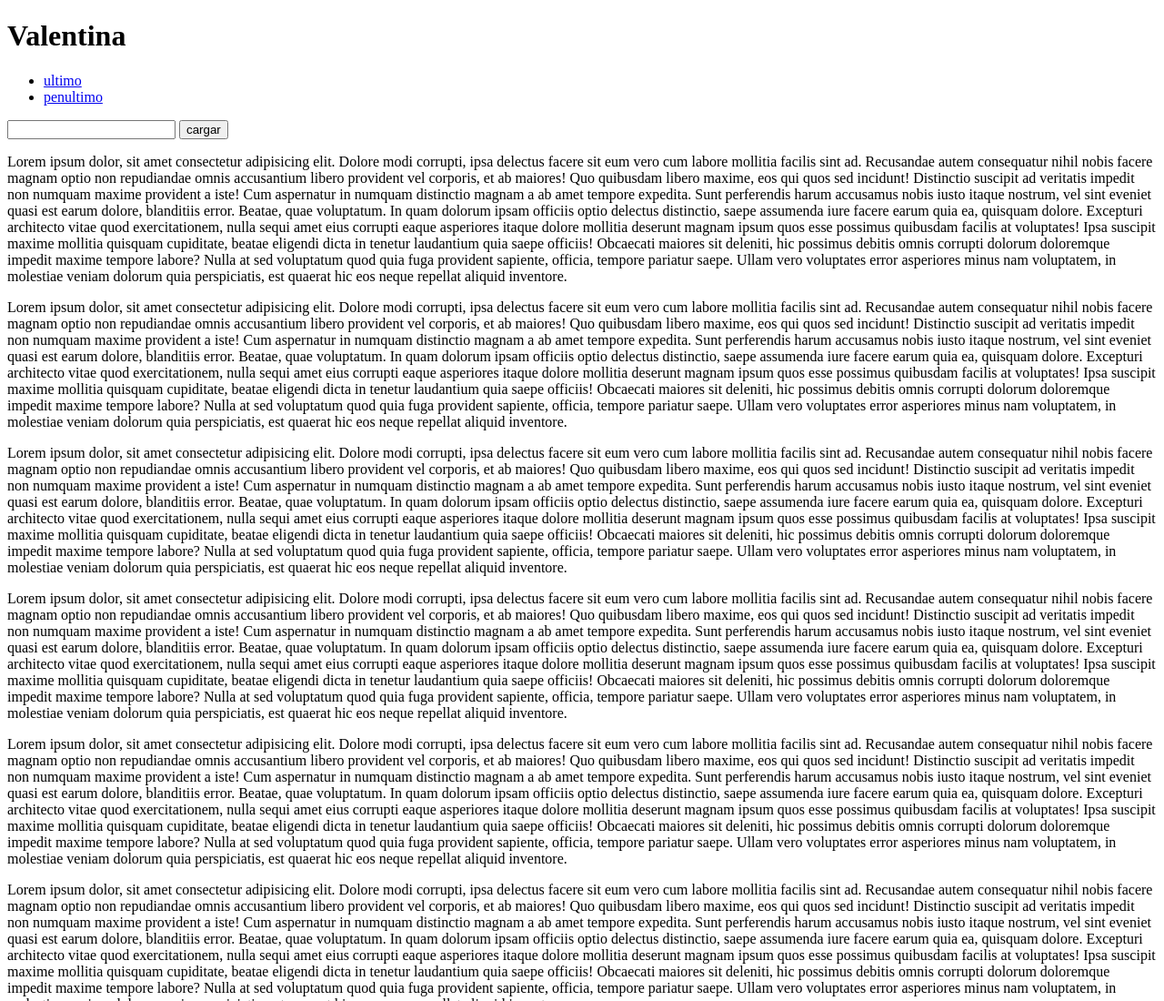
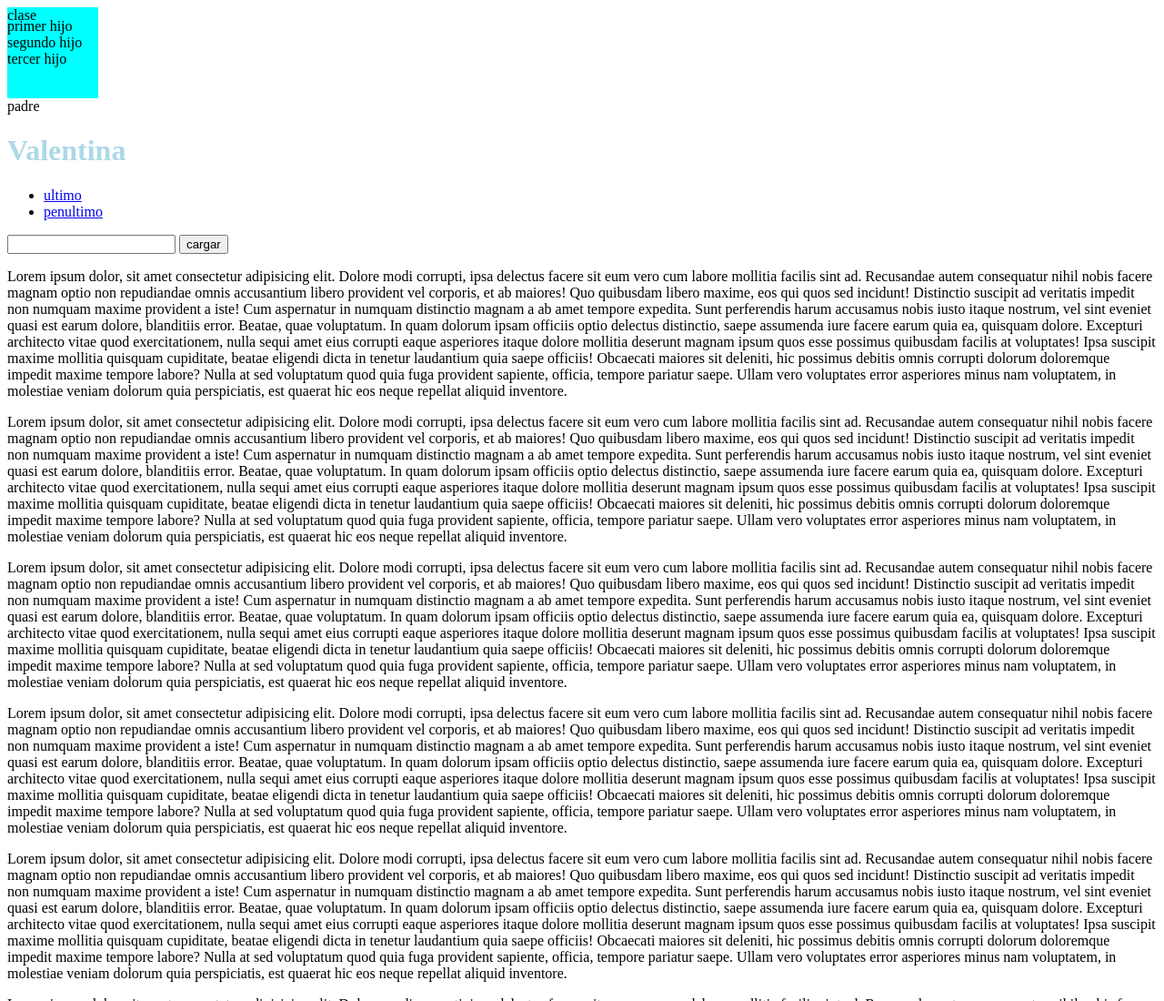
Before and after one commit to valenore3003/intro-programacion, a plain HTML site: page index.html in a window 1280 px wide. Shown: the top 1100 px of the page at 91% size. Drawn offline with Linux system fonts and the light colour scheme.

Commit message:
Tercer commit

```diff
--- a/index.html
+++ b/index.html
@@ -11,9 +11,37 @@
 </head>
 
 <body>
+    <!-- <div>
+      <span class="prueba"> texto
+      </span>
+      <span class="prueba"> texto
+      </span>
+      <span class="prueba"> texto
+      </span>
+      <span class="prueba"> texto
+      </span>
+      <span class="prueba"> texto
+      </span>
+      <span class="prueba"> texto
+      </span>
+      <span class="prueba"> texto
+      </span>
+      <span class="prueba"> texto
+      </span>
+    </div> -->
+    <div class="clase"> clase </div>
+
+    <div class="padre"> padre
+        <div class="primer_hijo"> primer hijo
+            <div class="segundo_hijo"> segundo hijo
+                <div class="tercer_hijo">tercer hijo
+
+                </div>
+            </div>
+        </div>
+    </div>
     <header>
-        <h1>Valentina
-
+        <h1 id="Valentina">Valentina
         </h1>
         <nav>
             <ul>
--- a/style.css
+++ b/style.css
@@ -1,3 +1,29 @@
-*{
+.prueba {
+color: red;
+padding: 20px;
+border: 2px solid;
+margin: 20px;
+font-style: oblique;
+font-weight: 500;
+font-family: 'Times New Roman', Times, serif;
+text-decoration: underline;
+text-transform: uppercase;
+}
+#Valentina {
+    color: lightblue;
+}
+.clase {
+    width: 100px;
+    height: 100px;
+    background-color: aqua;
 
 }
+.padre {
+
+}
+.primer_hijo {
+position: fixed;
+top: 20px;
+bottom: 20px;
+
+}
```
